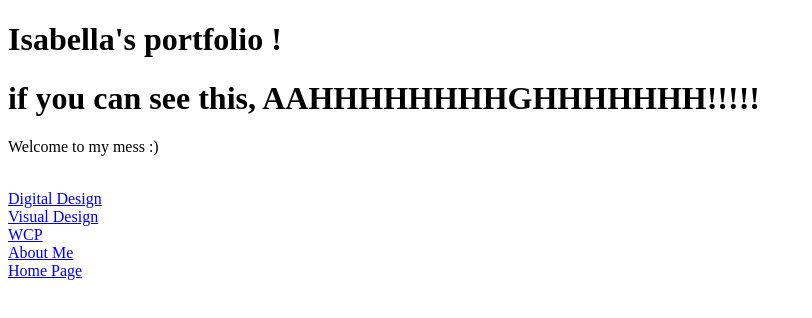
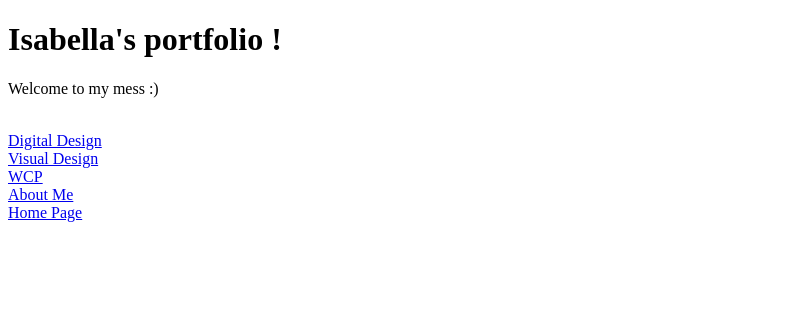
Before and after one commit to Dandelion-Suero/Suero.github.io, a plain HTML site: page index.html in a window 1280 px wide. Shown: the whole page, without its empty margins (0-812 px from the left). Drawn offline with Linux system fonts and the light colour scheme.

Commit message:
Update index.html

```diff
--- a/index.html
+++ b/index.html
@@ -2,7 +2,7 @@
 <html>
   <head>
   <h1> Isabella's portfolio !</h1>
-<h1>if you can see this, AAHHHHHHHHGHHHHHHH!!!!!</h1>
+
     <p>Welcome to my mess :)</p>
 
     <br>
```
